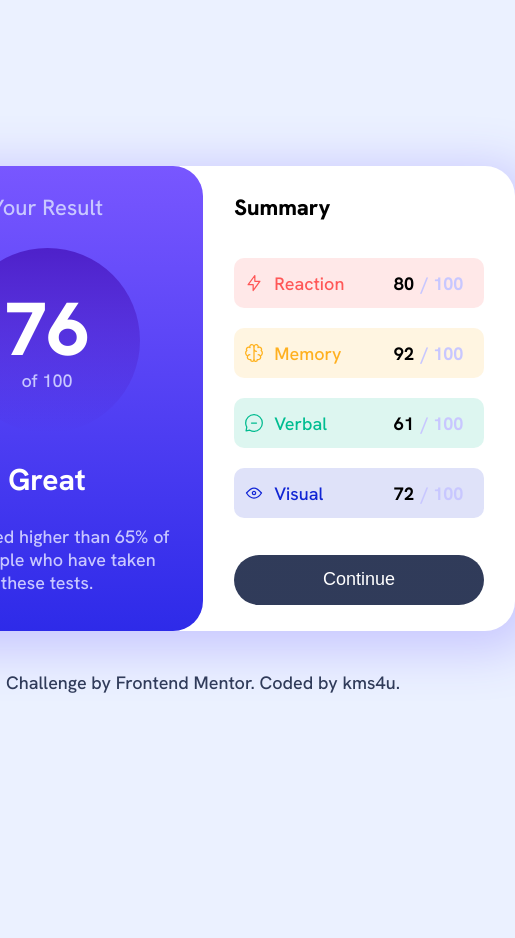
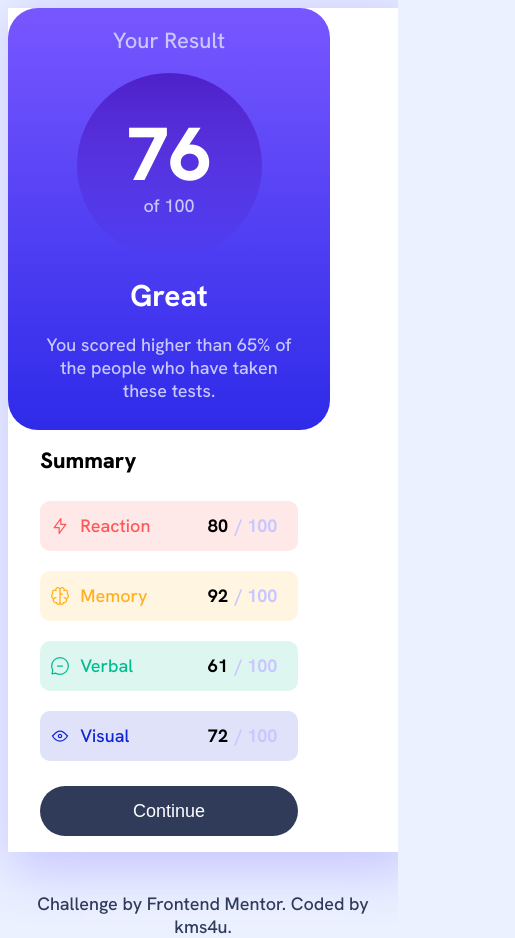
Before and after one commit to kms4u/results-summary, a plain HTML site: page index.html in a window 390 px wide. Shown: the whole page, 515 px wide, since content can reach past the window. Before the commit the page ends 844 px from the top, so only its background shows below. Drawn offline with Linux system fonts and the light colour scheme.

Commit message:
add medai(screen)

```diff
--- a/css/main.css
+++ b/css/main.css
@@ -254,3 +254,16 @@ span {
 .attribution a {
     color: inherit;
 }
+
+@media (max-width: 767px) {
+    body {
+        width: 100%;
+        height: 100%;
+    }
+    .card-wrapper {
+        width: 100%;
+        height: 100%;
+        flex-direction: column;
+        border-radius: 0px;
+    }
+}
```
Also changed, not shown: 1 other file.
